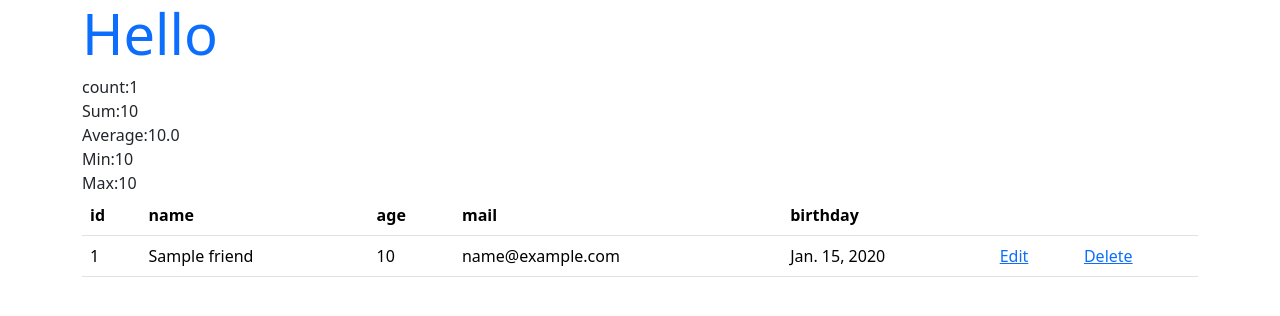
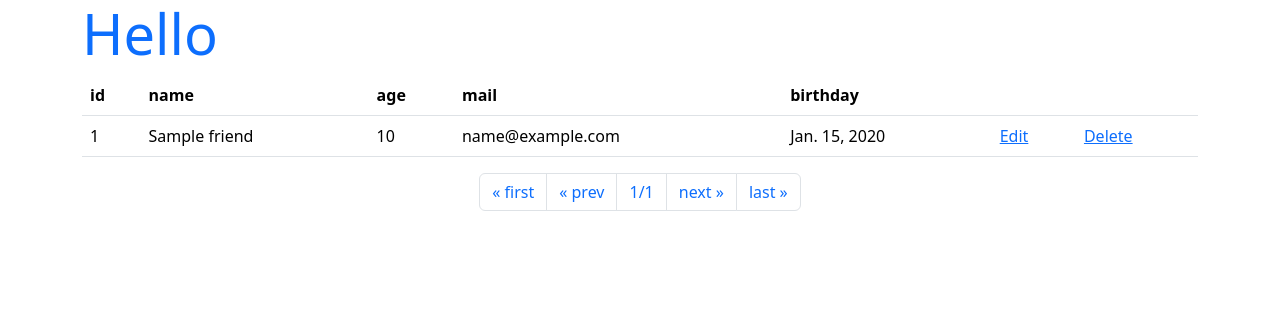
Before and after one commit to Madoyume/03_Django_App, a Django app: page /hello/ in a window 1280 px wide. Shown: the top 316 px of the page. Run offline with Django 5.2, Linux system fonts and the light colour scheme; tables that the repository leaves empty hold one stand-in row (values such as "Sample post"); some libraries are stand-ins or nearby versions.

Commit message:
2024.10.06 mado ページネーションの実装

```diff
--- a/django_app/hello/forms.py
+++ b/django_app/hello/forms.py
@@ -5,6 +5,12 @@ class FriendForm(forms.ModelForm):
     class Meta:
         model = Friend
         fields = ['name','mail','gender','age','birthday']
+        widget = {
+            'name': forms.TextInput(attrs={'class':'form-control'}),
+            'mail':forms.EmailInput(attrs={'class':'form-control'}),
+            'age':forms.NumberInput(attrs={'class':'form-control'}),
+            'birthday':forms.DateInput(attrs={'class':'form-control'}),
+        }
 
 class FindForm(forms.Form):
     find = forms.CharField(label='Find', required=False, \
--- a/django_app/hello/templates/hello/check.html
+++ b/django_app/hello/templates/hello/check.html
@@ -10,9 +10,9 @@
     <body class="container">
         <h1 class="display-4 text-primary">{{title}}</h1>
         <p>{{message|safe}}</p>
-        <ol class="list-group">
+        <ol class="list-group mb-4">
             {% for item in form %}
-            <li>
+            <li class="list-group-item py-2">
                 {{item.name}} ({{item.value}})
                 :{{item.errors.as_text}}
             </li>
--- a/django_app/hello/templates/hello/index.html
+++ b/django_app/hello/templates/hello/index.html
@@ -35,5 +35,52 @@
             </tr>
             {% endfor %}
         </table>
+        <ul class="pagination justify-content-center">
+            {% if data.has_previous %}
+            <li class="page-item">
+                <a class="page-link" href="{% url 'index' %}">
+                    &laquo; first</a>
+            </li>
+            <li class="page-item">
+                <a class="page-link"
+                href="{% url 'index' %}{{data.previous_page_number}}">
+                    &laquo; prev</a>
+            </li>
+            {% else %}
+            <li class="page-item">
+                <a class="page-link">
+                    &laquo; first</a>
+            </li>
+            <li class="page-item">
+                <a class="page-link">
+                    &laquo; prev</a>
+            </li>
+            {% endif %}
+            <li class="page-item">
+                <a class="page-link">
+                    {{data.number}}/{{data.paginator.num_pages}}</a>
+            </li>
+            {% if data.has_next %}
+            <li class="page-item">
+                <a class="page-link"
+                    href="{% url 'index' %}{{data.next_page_number}}">
+                        next &raquo;</a>
+            </li>
+            <li class="page-item">
+                <a class="page-link"
+                    href="{% url 'index' %}{{data.paginagor.num_pages}}">
+                        last &raquo;</a>
+            </li>
+            {% else %}
+            <li class="page-item">
+                <a class="page-link">
+                    next &raquo;</a>
+            </li>
+            <li class="page-item">
+                <a class="page-link">
+                    last &raquo;</a>
+            </li>
+            {% endif %}
+        </ul>
     </body>
 </html>
--- a/django_app/hello/urls.py
+++ b/django_app/hello/urls.py
@@ -5,11 +5,12 @@ from .views import FriendDetail
 
 urlpatterns = [
     path('', views.index, name='index'),
+    path('<int:num>', views.index, name='index'),
     path('create/', views.create, name='create'),
     path('edit/<int:num>/', views.edit, name='edit'),
     path('delete/<int:num>/', views.delete, name='delete'),
     path('list/', FriendList.as_view()),
     path('detail/<int:pk>/', FriendDetail.as_view()),
     path('find/', views.find, name='find'),
-    path('check/', views.check, name='check')
+    path('check/', views.check, name='check'),
 ]
--- a/django_app/hello/views.py
+++ b/django_app/hello/views.py
@@ -7,6 +7,7 @@ from django.views.generic import DetailView
 from .forms import FindForm
 from django.db.models import Count,Sum,Avg,Min,Max
 from .forms import CheckForm
+from django.core.paginator import Paginator
 
 class FriendList(ListView):
     model = Friend
@@ -14,22 +15,13 @@ class FriendList(ListView):
 class FriendDetail(DetailView):
     model = Friend
 
-def index(request):
+def index(request, num=1):
     data = Friend.objects.all()
-    re1 = Friend.objects.aggregate(Count('age'))
-    re2 = Friend.objects.aggregate(Sum('age'))
-    re3 = Friend.objects.aggregate(Avg('age'))
-    re4 = Friend.objects.aggregate(Min('age'))
-    re5 = Friend.objects.aggregate(Max('age'))
-    msg = 'count:' + str(re1['age__count']) \
-        + '<br>Sum:' + str(re2['age__sum']) \
-        + '<br>Average:' + str(re3['age__avg']) \
-        + '<br>Min:' + str(re4['age__min']) \
-        + '<br>Max:' + str(re5['age__max'])
+    page = Paginator(data, 3)
     params = {
         'title':'Hello',
-        'message':msg,
-        'data':data,
+        'message':'',
+        'data':page.get_page(num),
     }
     return render(request, 'hello/index.html', params)
 
```
